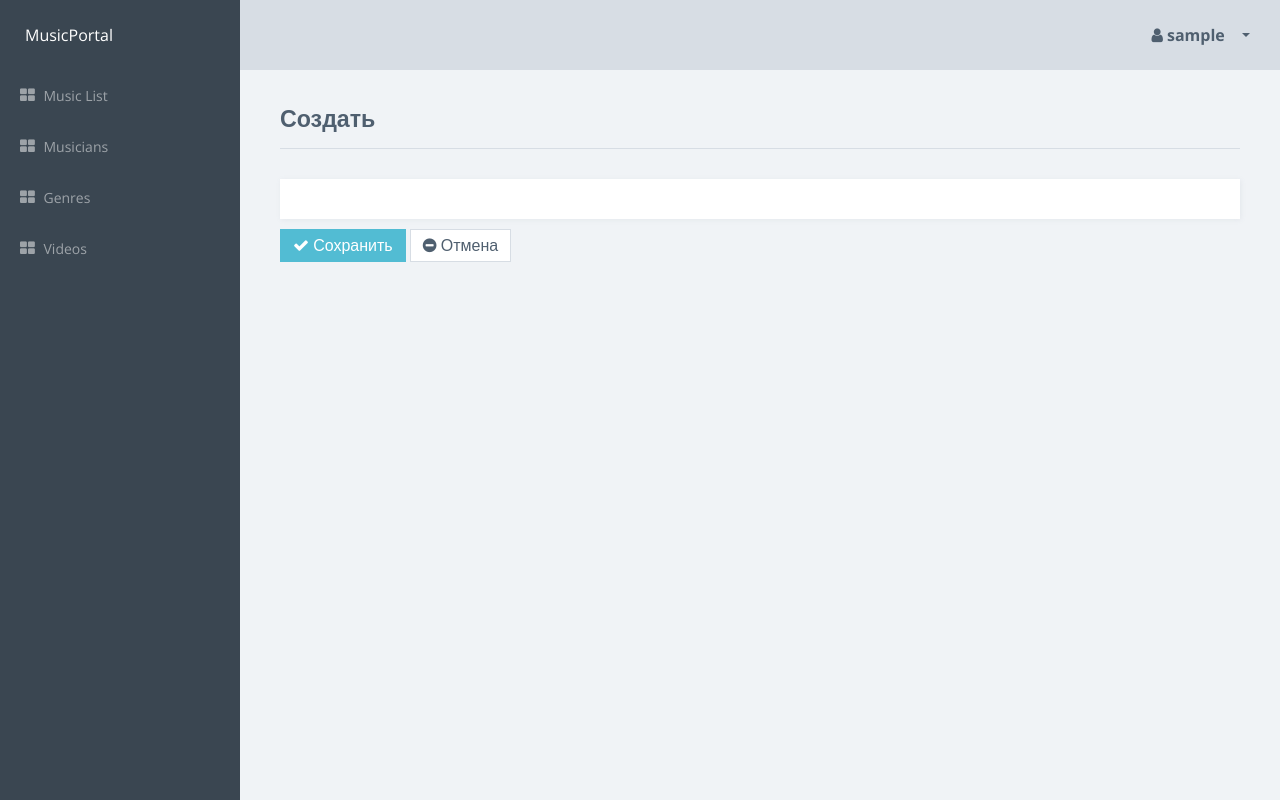
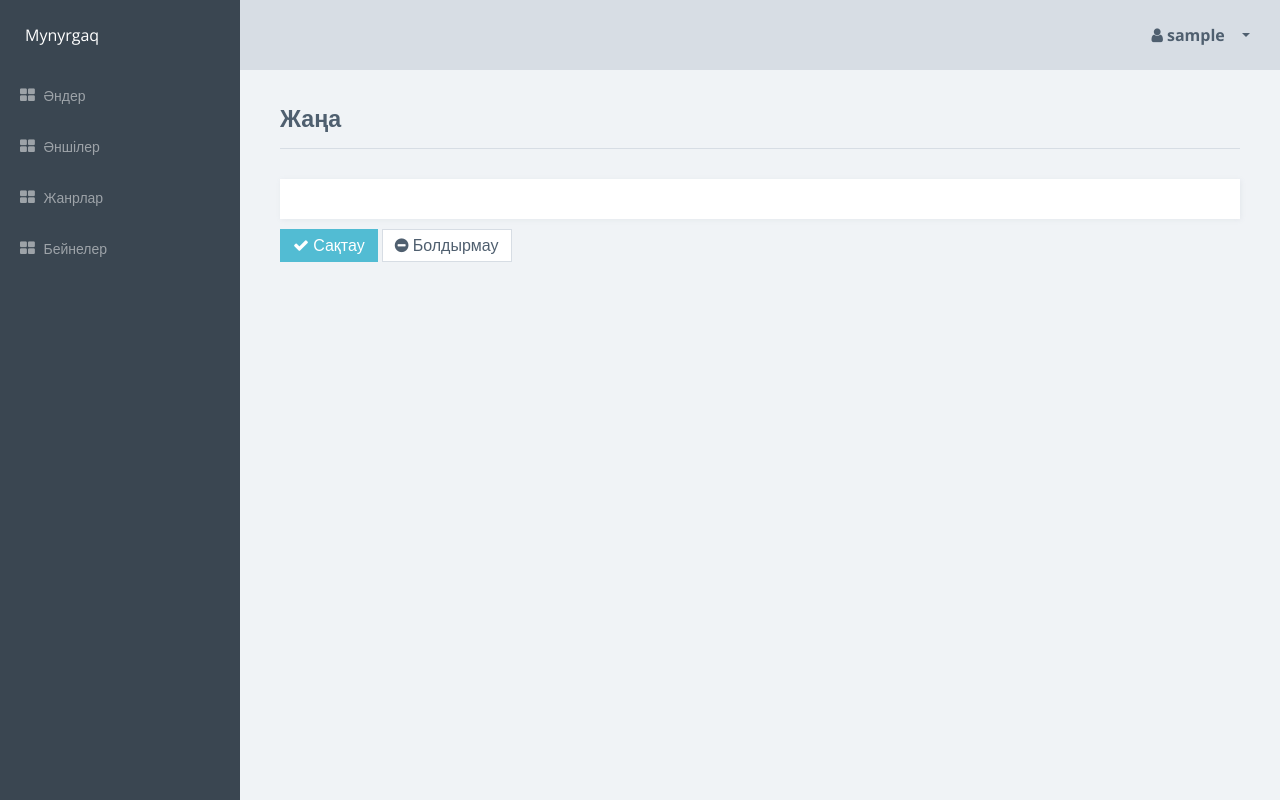
Before and after one commit to yeldaraimakov/musicportal, a Django app: page /admin/musicians/create/ in a window 1280 px wide. Run offline with Django 3.2, Linux system fonts and the light colour scheme; the visitor is signed in with stand-in values (Sample User, id 1); parts of the project's set-up code (start-up, migrations or seed data) failed here and were passed over; some libraries are stand-ins or nearby versions.

Commit message:
translate admin site

```diff
--- a/portal/admin_side/forms.py
+++ b/portal/admin_side/forms.py
@@ -79,7 +79,7 @@
 
 class VideoForm(forms.ModelForm):
     initial_fields = ['title', 'description', 'url']
-    description = forms.CharField(widget=forms.Textarea)
+    description = forms.CharField(label='Түсіндерме', widget=forms.Textarea)
 
     def __init__(self, *args, **kwargs):
         initial = kwargs.get('initial')
--- a/portal/templates/admin_side/artist_form.html
+++ b/portal/templates/admin_side/artist_form.html
@@ -1,6 +1,6 @@
 {% extends 'admin_side/base_admin.html' %}
 {% block title %}
-    Artist
+    Әнші
 {% endblock %}
 
 {{ artist.nick_name }}
@@ -10,9 +10,9 @@
     <article class="content item-editor-page">
         <div class="title-block">
             <h3 class="title"> {% if artist %}
-                Обновить
+                Өзгерту
                 {% else %}
-                Создать
+                Жаңа
                 {% endif %}
                 <span class="sparkline bar" data-type="bar"></span>
             </h3>
@@ -24,10 +24,10 @@
                 {{ form.media }}
                 {{ form|crispy }}
             </div>
-            <button type="submit" class="btn btn-primary"><i class="fa fa-check"></i> Сохранить</button>
-            <a href="{% url 'music_list' %}" class="btn btn-secondary"><i class="fa fa-minus-circle"></i> Отмена</a>
+            <button type="submit" class="btn btn-primary"><i class="fa fa-check"></i> Сақтау</button>
+            <a href="{% url 'music_list' %}" class="btn btn-secondary"><i class="fa fa-minus-circle"></i> Болдырмау</a>
             {% if artist %}
-                <a href="{% url 'artist_delete' artist.id %}" class="btn btn-danger"><i class="fa fa-remove"></i> Удалить</a>
+                <a href="{% url 'artist_delete' artist.id %}" class="btn btn-danger"><i class="fa fa-remove"></i> Жою</a>
             {% endif %}
         </form>
     </article>
--- a/portal/templates/admin_side/base_admin.html
+++ b/portal/templates/admin_side/base_admin.html
@@ -5,7 +5,7 @@
         <meta http-equiv="x-ua-compatible" content="ie=edge">
         <title>
             {% block title %}
-                MusicPortal Admin
+                Mynyrgaq ән порталы
             {% endblock%}
         </title>
         <meta name="description" content="">
@@ -41,7 +41,7 @@
                                 </a>
                                 <div class="dropdown-menu profile-dropdown-menu" aria-labelledby="dropdownMenu1">
                                     <a class="dropdown-item" href="{% url 'admin:logout' %}">
-                                        <i class="fa fa-power-off icon"></i> Выйти </a>
+                                        <i class="fa fa-power-off icon"></i> Шығу </a>
                                 </div>
                             </li>
                         </ul>
@@ -50,25 +50,25 @@
                 <aside class="sidebar">
                     <div class="sidebar-container">
                         <div class="sidebar-header">
-                            <div class="brand">MusicPortal</div>
+                            <div class="brand">Mynyrgaq</div>
                         </div>
                         <nav class="menu">
                             <ul class="sidebar-menu metismenu" id="sidebar-menu">
                                 <li>
                                     <a href="{% url 'music_list' %}">
-                                        <i class="fa fa-th-large"></i> Music List </a>
+                                        <i class="fa fa-th-large"></i> Әндер </a>
                                 </li>
                                 <li>
                                     <a href="{% url 'artists_list' %}">
-                                        <i class="fa fa-th-large"></i> Musicians </a>
+                                        <i class="fa fa-th-large"></i> Әншілер </a>
                                 </li>
                                 <li>
                                     <a href="{% url 'genres_list' %}">
-                                        <i class="fa fa-th-large"></i> Genres </a>
+                                        <i class="fa fa-th-large"></i> Жанрлар </a>
                                 </li>
                                 <li>
                                     <a href="{% url 'videos_list' %}">
-                                        <i class="fa fa-th-large"></i> Videos </a>
+                                        <i class="fa fa-th-large"></i> Бейнелер </a>
                                 </li>
                             </ul>
                         </nav>
--- a/portal/templates/admin_side/genres_list.html
+++ b/portal/templates/admin_side/genres_list.html
@@ -7,9 +7,9 @@
             <div class="title-block">
                 <div class="row">
                     <div class="col-md-12">
-                        <h3 class="title"><i class="fa fa-th-large"></i> Genres
+                        <h3 class="title"><i class="fa fa-th-large"></i> Жанрлар
                             <a href="{% url 'genre_create' %}" class="btn btn-primary btn-sm rounded-s"> <i
-                                    class="fa fa-plus"></i> Новое </a>
+                                    class="fa fa-plus"></i> Жаңа </a>
                         </h3>
                     </div>
                 </div>
@@ -22,7 +22,7 @@
                     <div class="item-row">
                         <div class="item-col item-col-header item-col-title">
                             <div>
-                                <span>Name</span>
+                                <span>Атауы</span>
                             </div>
                         </div>
                     </div>
--- a/portal/templates/admin_side/video_list.html
+++ b/portal/templates/admin_side/video_list.html
@@ -9,7 +9,7 @@
                     <div class="col-md-12">
                         <h3 class="title"><i class="fa fa-th-large"></i> Video
                             <a href="{% url 'video_create' %}" class="btn btn-primary btn-sm rounded-s"> <i
-                                    class="fa fa-plus"></i> Новое </a>
+                                    class="fa fa-plus"></i> Жаңа </a>
                         </h3>
                     </div>
                 </div>
@@ -22,7 +22,7 @@
                     <div class="item-row">
                         <div class="item-col item-col-header item-col-title">
                             <div>
-                                <span>Title</span>
+                                <span>Атауы</span>
                             </div>
                         </div>
                         <div class="item-col item-col-header item-col-title">
@@ -32,7 +32,7 @@
                         </div>
                         <div class="item-col item-col-header item-col-title">
                             <div>
-                                <span>Status</span>
+                                <span>Статус</span>
                             </div>
                         </div>
                     </div>
```
Also changed, not shown: portal/music_portal/models.py (+12 -12 lines), portal/templates/admin_side/artists_list.html (+5 -5 lines), portal/templates/admin_side/genre_form.html (+5 -5 lines), portal/templates/admin_side/music_form.html (+5 -5 lines), portal/templates/admin_side/music_list.html (+5 -5 lines), portal/templates/admin_side/video_form.html (+5 -5 lines).
